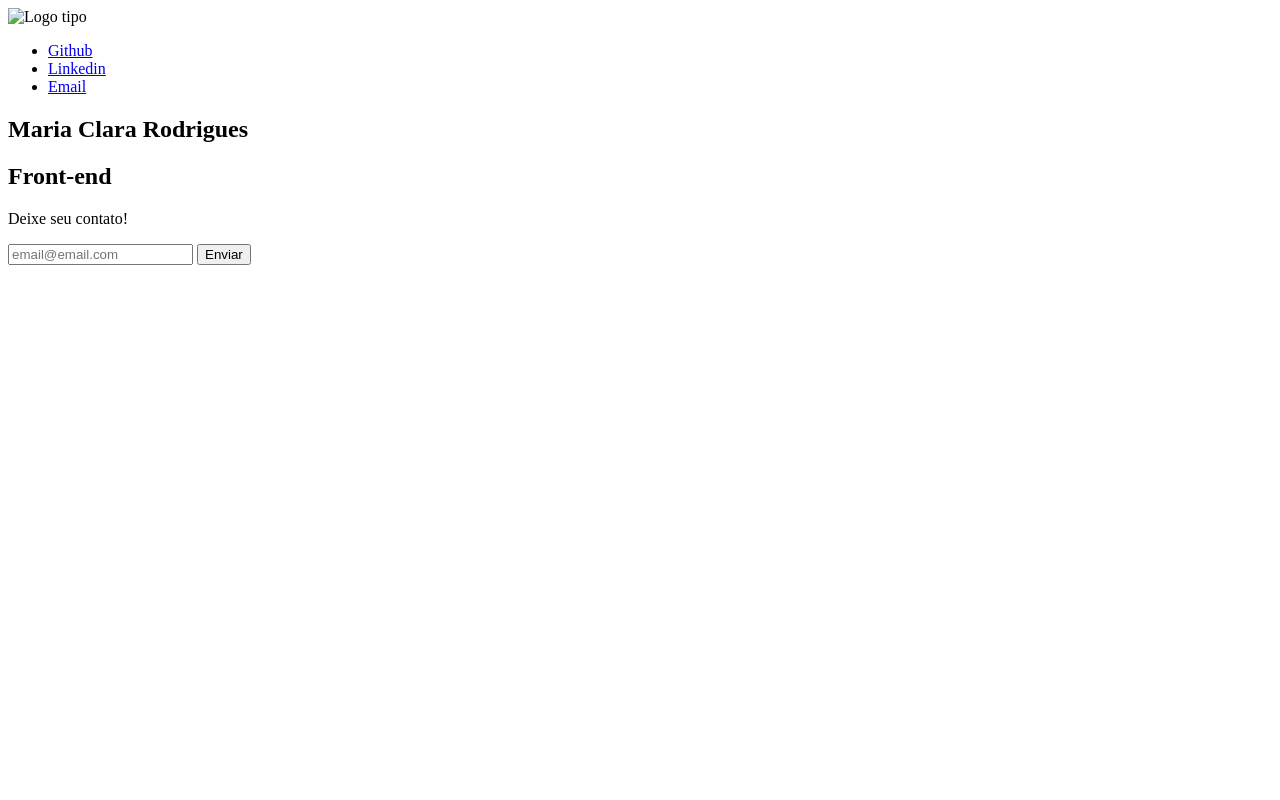
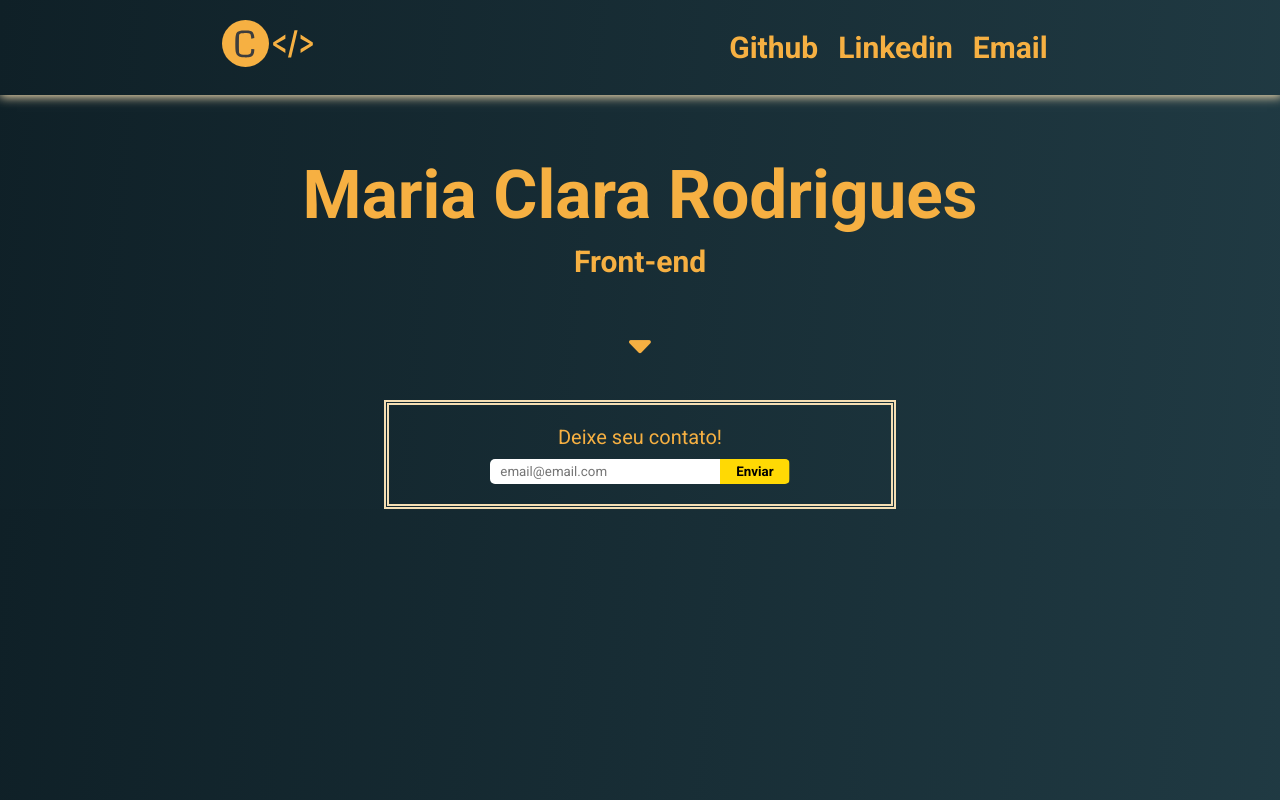
Before and after one commit to MariaClaraRodrigues/portifolio, a plain HTML site: page index.html in a window 1280 px wide. Drawn offline with Linux system fonts and the light colour scheme; the site is published under a folder, as on GitHub Pages, so addresses that start at the root find nothing.

Commit message:
Update index.html

```diff
--- a/index.html
+++ b/index.html
@@ -5,16 +5,16 @@
   <meta charset="UTF-8">
   <meta http-equiv="X-UA-Compatible" content="IE=edge">
   <meta name="viewport" content="width=device-width, initial-scale=1.0">
-  <link rel="stylesheet" href="/fontawesome/css/all.css">
-  <link rel="stylesheet" href="/estilo.css">
-  <link rel="shortcut icon" href="/favicon-32x32.png" type="image/x-icon">
+  <link rel="stylesheet" href="./fontawesome/css/all.css">
+  <link rel="stylesheet" href="./estilo.css">
+  <link rel="shortcut icon" href="./favicon-32x32.png" type="image/x-icon">
   <title>Maria Clara</title>
 </head>
 
 <body>
   <header>
     <div>
-      <img src="/logo.svg" alt="Logo tipo">
+      <img src="./logo.svg" alt="Logo tipo">
     </div>
     <ul>
       <li>
```
